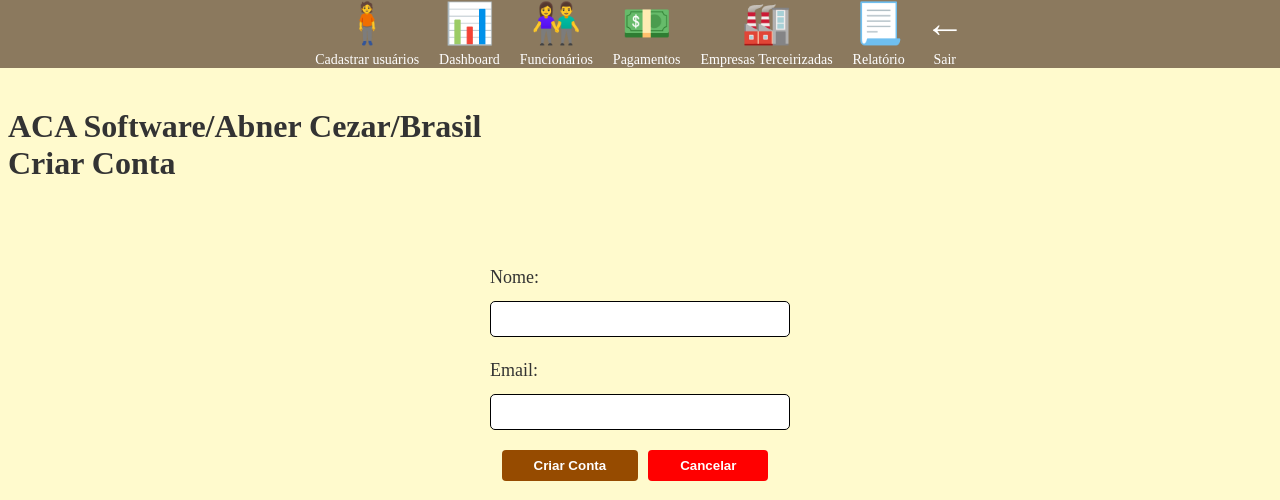
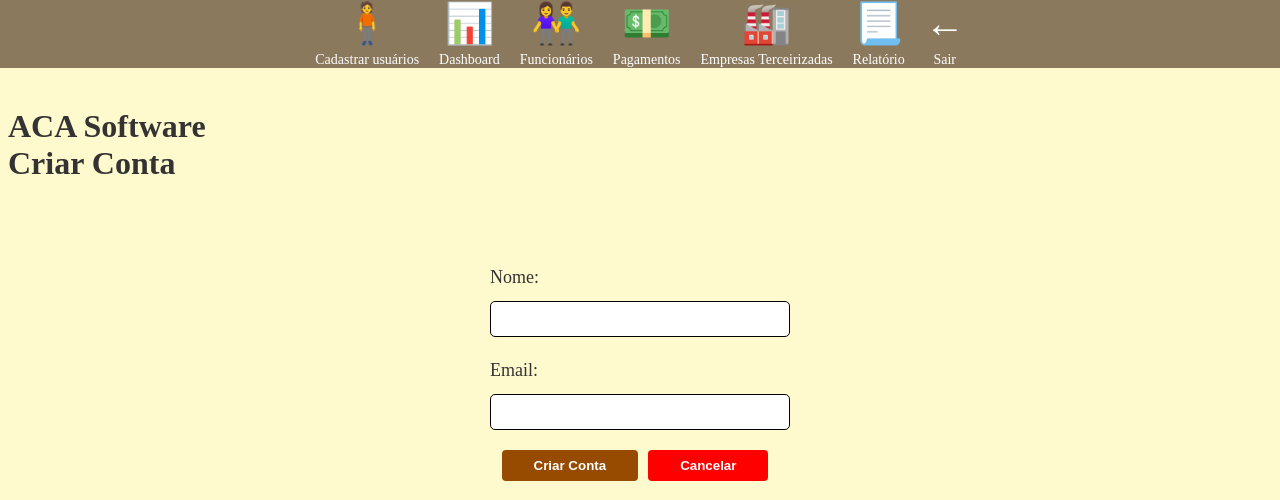
Before and after one commit to abnercezar/CS50x, a Flask app: page /cadastro in a window 1280 px wide. Shown: the top 500 px of the page. Run offline with Flask 3, Linux system fonts and the light colour scheme.

Commit message:
Remoção nome

```diff
--- a/Week 10 Project Final/project/templates/base.html
+++ b/Week 10 Project Final/project/templates/base.html
@@ -10,8 +10,7 @@
 	<header class ="header">
 		<div class="header-wrapper">
 			<div class="title-wrapper">
-				<h1>ACA Software/Abner Cezar/Brasil</h1>
-
+				<h1>ACA Software</h1>
 			</div>
 			<nav class="menu">
 
```
